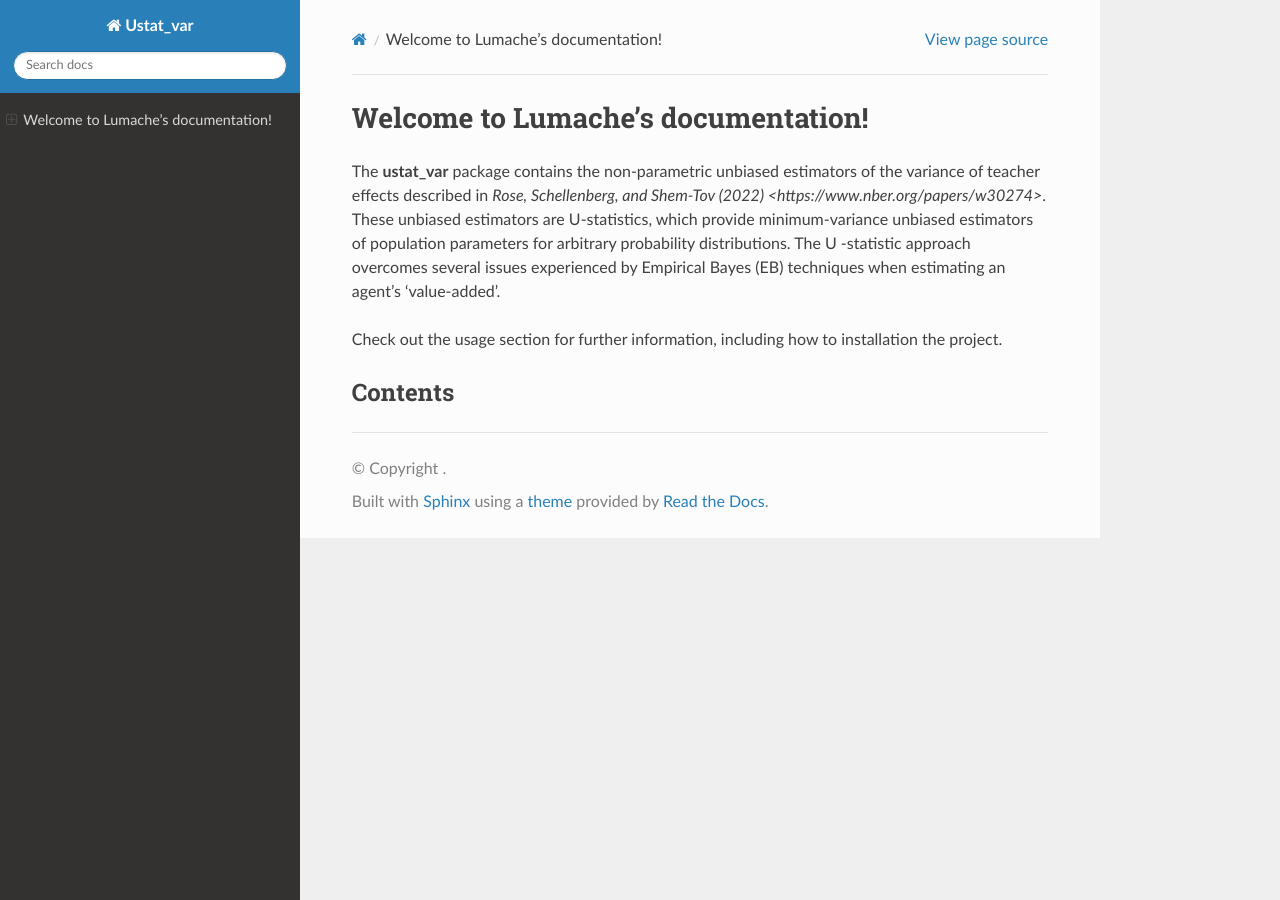
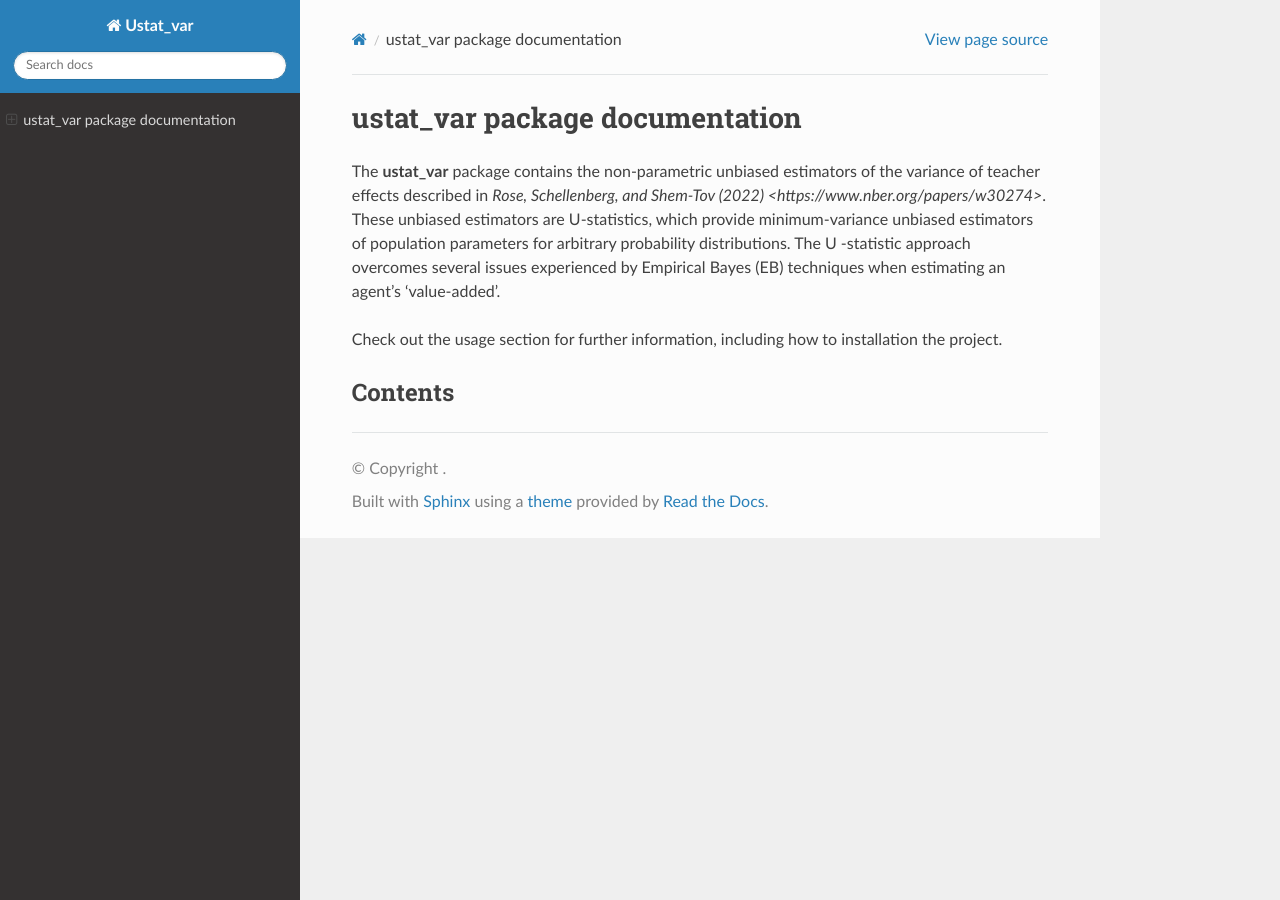
Before and after one commit to jkmulq/ustat_var, a Sphinx documentation site: the page built from docs/source/index.rst, in a window 1280 px wide. Built offline with Sphinx 7.4.7 and the Read the Docs theme 3.1.0, drawn with Linux system fonts in a browser that asks for light colours; pages that are not in the unit, such as notebooks, are missing from menus.

Commit message:
updated header in welcome message

```diff
--- a/docs/source/index.rst
+++ b/docs/source/index.rst
@@ -1,4 +1,4 @@
-Welcome to Lumache's documentation!
+ustat_var package documentation
 ===================================
 
 The **ustat_var** package contains the non-parametric unbiased estimators of the variance of teacher effects described in `Rose, Schellenberg, and Shem-Tov (2022) <https://www.nber.org/papers/w30274>`.
```
